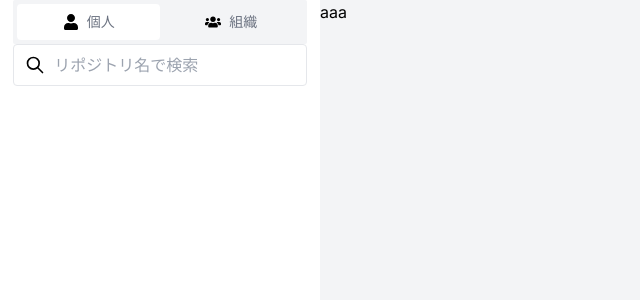
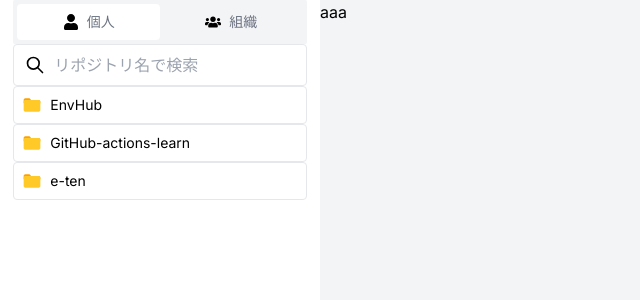
Before and after one commit to warabimochi1126/EnvHub, a Next.js app: page /repository-view in a window 1280 px wide. Shown: the top 300 px of the page, without its empty margins (0-640 px from the left). Built offline with nearby package versions, Linux system fonts and the light colour scheme.

Commit message:
feat(post-page): 一つのリポジトリ名がファイルアイコンの横に描画されるコンポーネントの実装 (#126)

```diff
--- a/app/repository-view/page.tsx
+++ b/app/repository-view/page.tsx
@@ -4,7 +4,9 @@ import { IconType } from "react-icons";
 import { FaUser } from "react-icons/fa";
 import { FaUsers } from "react-icons/fa";
 import { TbZoom } from "react-icons/tb";
+import { FcFolder } from "react-icons/fc";
 
+const repoNamesData = ["EnvHub", "GitHub-actions-learn", "e-ten"];
 // TODO:コンポーネント分割・カスタムフックスの作成
 export default function Page() {
   const [isPersonalClicked, setIsPersonalClicked] = useState<boolean>(true);
@@ -20,6 +22,16 @@ export default function Page() {
           clickOrganizations={clickOrganizations}
         />
         <RepoNameSearchBar />
+        {repoNamesData.map((repoName, index) => (
+          // <div
+          //   key={index}
+          //   className="w-11/12 mx-auto border rounded p-2 flex items-center text-sm"
+          // >
+          //   <FcFolder className="mr-2" size={20} />
+          //   <span>{repoName}</span>
+          // </div>
+          <RepoSelectButton key={index} repoName={repoName} />
+        ))}
       </div>
       <div className="w-3/4 bg-[#F3F4F6]">
         <span>aaa</span>
@@ -125,3 +137,16 @@ export function RepoNameSearchBar() {
     </div>
   );
 }
+
+interface RepoSelectButtonProps {
+  repoName: string;
+}
+
+export function RepoSelectButton({ repoName }: RepoSelectButtonProps) {
+  return (
+    <div className="w-11/12 mx-auto border rounded p-2 flex items-center text-sm">
+      <FcFolder className="mr-2" size={20} />
+      <span>{repoName}</span>
+    </div>
+  );
+}
```
